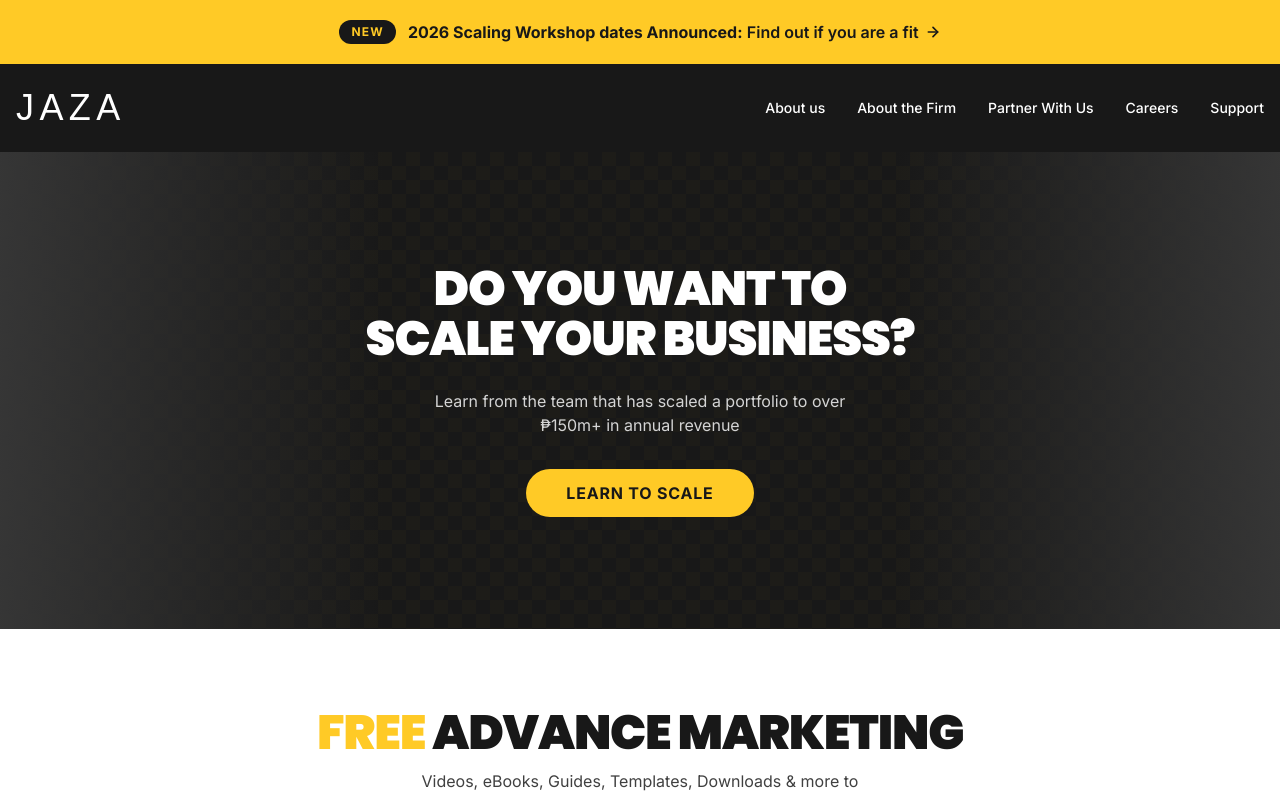
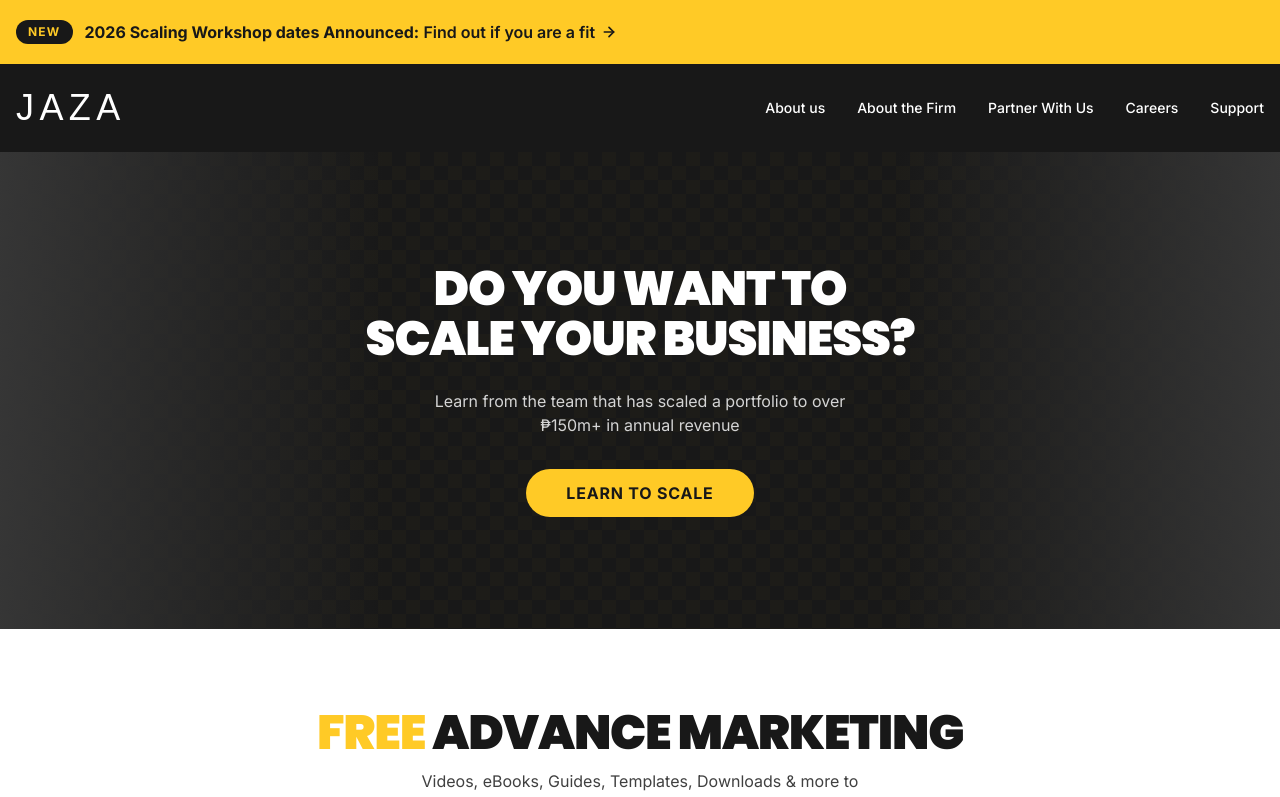
Before and after one commit to JAZA-Group-OS/jaza-media-site, a Next.js app: page / in a window 1280 px wide. Shown: the top 797 px of the page. Built offline with nearby package versions, Linux system fonts and the light colour scheme; a web font is replaced by a local one.

Commit message:
feat: announcement banner — NEW badge left-aligned, text wraps left of it

```diff
--- a/components/announcement-banner.tsx
+++ b/components/announcement-banner.tsx
@@ -3,11 +3,11 @@ import { ArrowRight } from "lucide-react";
 export function AnnouncementBanner() {
   return (
     <div className="w-full bg-brand-yellow">
-      <div className="mx-auto flex max-w-7xl flex-wrap items-center justify-center gap-x-3 gap-y-1 px-4 py-4 text-sm font-medium text-brand-black md:py-5 md:text-base">
-        <span className="inline-flex items-center rounded-full bg-brand-black px-3 py-1 text-[11px] font-black tracking-widest text-brand-yellow md:text-xs">
+      <div className="mx-auto flex max-w-7xl items-start gap-x-3 px-4 py-4 text-sm font-medium text-brand-black md:items-center md:py-5 md:text-base">
+        <span className="inline-flex shrink-0 items-center rounded-full bg-brand-black px-3 py-1 text-[11px] font-black tracking-widest text-brand-yellow md:text-xs">
           NEW
         </span>
-        <p className="text-center">
+        <p>
           <span className="font-bold">2026 Scaling Workshop dates Announced:</span>{" "}
           <a
             href="#"
```
